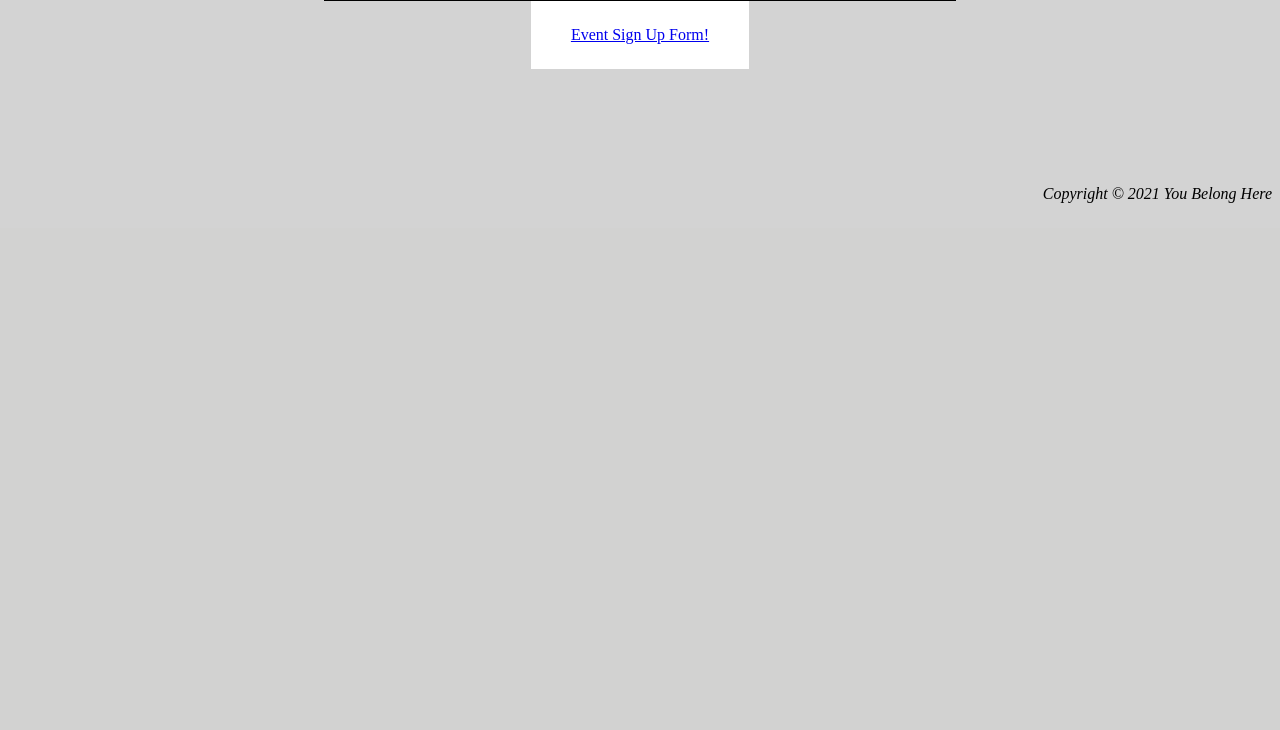
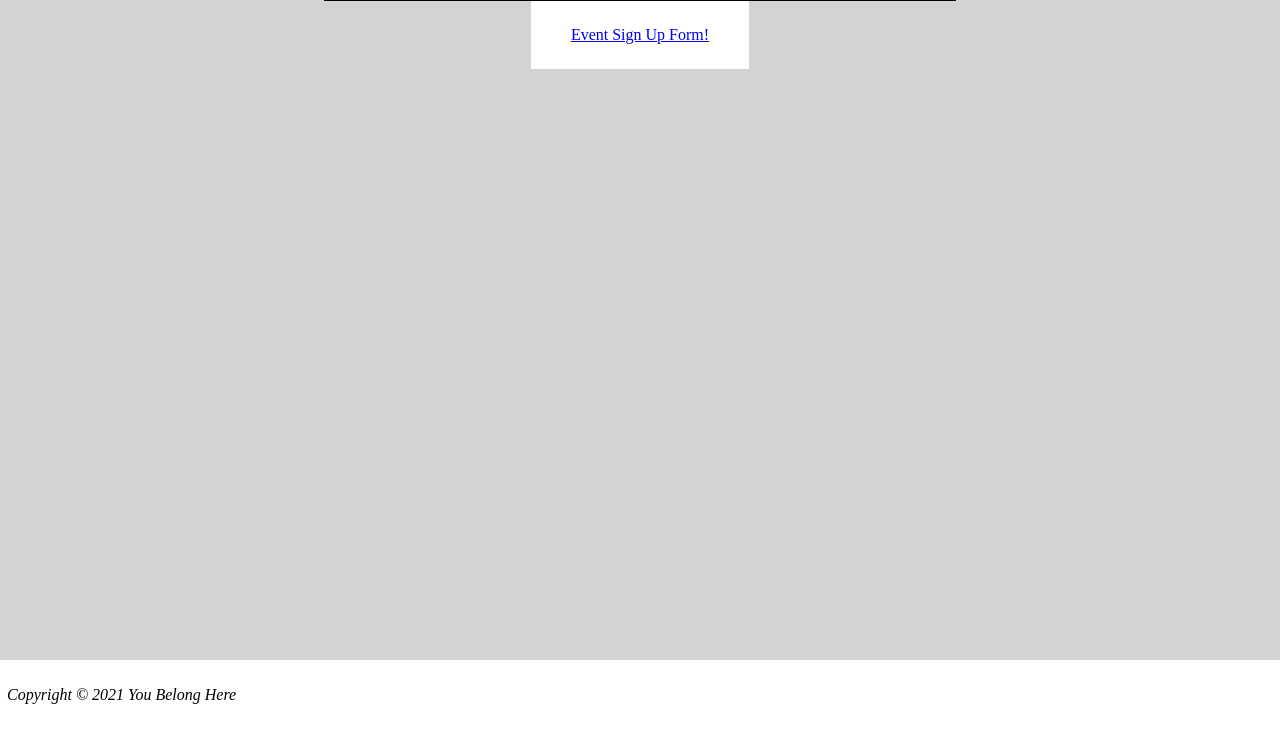
Before and after one commit to JordanMercurio/Assignment1COMP2511, a PHP site: page /2Events.html in a window 1280 px wide. Shown: the part 572-1302 px from the top of the page. Before the commit the page ends 775 px from the top, so only its background shows below. Run offline with PHP 8.4, Linux system fonts and the light colour scheme.

Commit message:
Fixed footer

```diff
--- a/1Home.css
+++ b/1Home.css
@@ -108,4 +108,10 @@ footer {
     float: right;
     position: relative;
     top: 600px;
+    background-color: #FFFFFF;
+    border: 4pt solid #FFFFFF;
+    padding: 5px;
+    margin: -9px;
+    width: 100%;
+    height: auto;
 }
--- a/2Events.css
+++ b/2Events.css
@@ -81,5 +81,11 @@ div.Logo {
 footer {
     float: right;
     position: relative;
-    top: 100px;
+    top: 600px;
+    background-color: #FFFFFF;
+    border: 4pt solid #FFFFFF;
+    padding: 5px;
+    margin: -9px;
+    width: 100%;
+    height: auto;
 }
--- a/3Clubs.css
+++ b/3Clubs.css
@@ -122,4 +122,10 @@ footer {
     float: right;
     position: relative;
     top: 600px;
+    background-color: #FFFFFF;
+    border: 4pt solid #FFFFFF;
+    padding: 5px;
+    margin: -9px;
+    width: 100%;
+    height: auto;
 }
```
